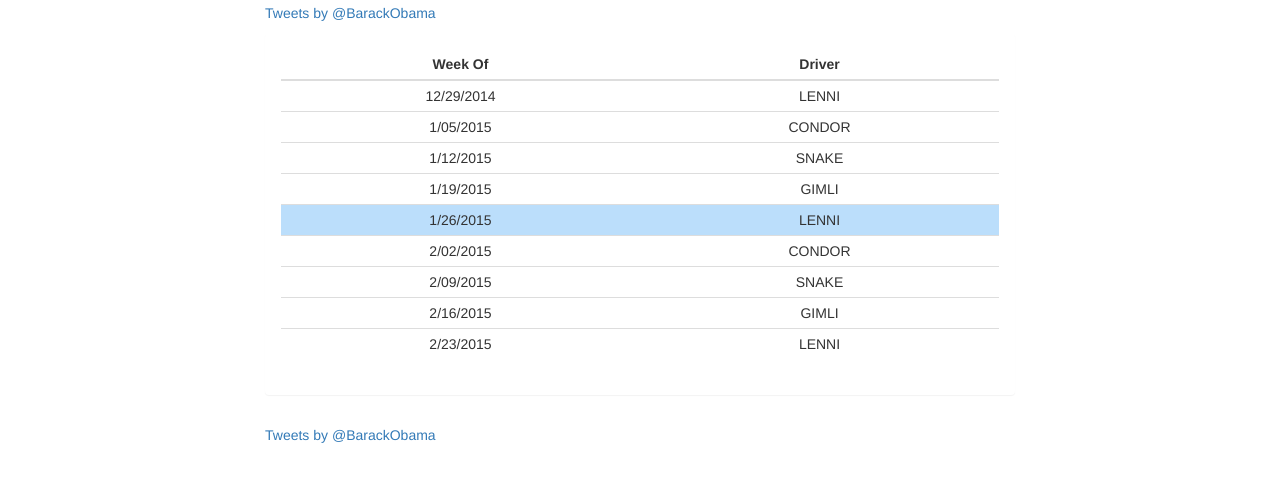
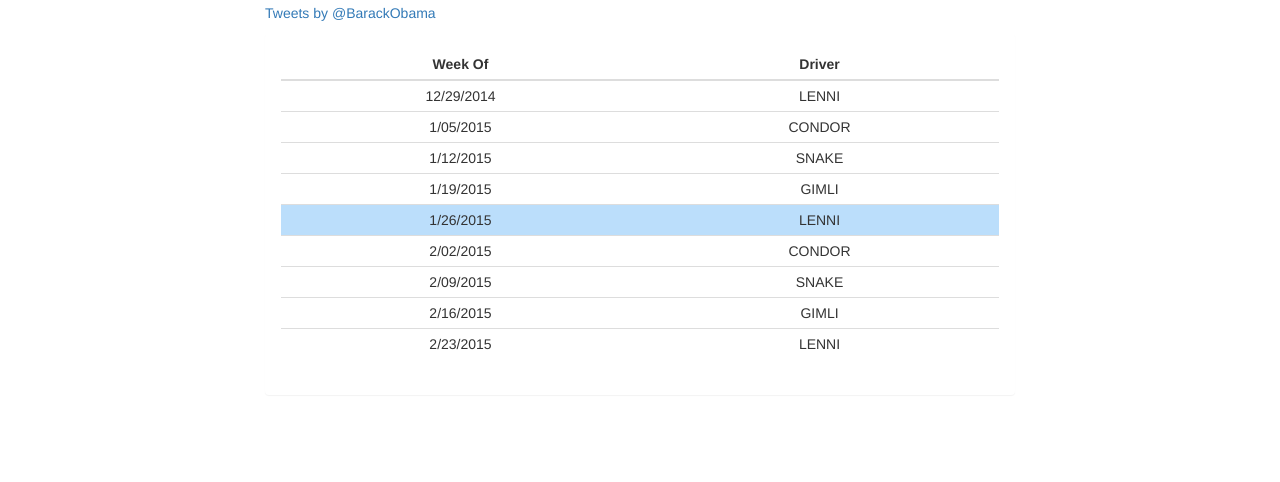
Before and after one commit to whodrivesthisweek/whodrivesthisweek.github.io, a plain HTML site: page index.html in a window 1280 px wide. Shown: the part 54-536 px from the top of the page. Drawn offline with nearby package versions, Linux system fonts and the light colour scheme.

Commit message:
Update index.html

```diff
--- a/index.html
+++ b/index.html
@@ -144,12 +144,6 @@
     <!-- Bottom images -->
     <div class="container spacer">
       <div class="row">
-        <div class="col-md-8 col-md-offset-2">
-          <div class="center-block">
-            <a class="twitter-timeline" data-dnt="true" href="https://twitter.com/BarackObama" data-widget-id="562739175938879488">Tweets by @BarackObama</a>
-            <script>!function(d,s,id){var js,fjs=d.getElementsByTagName(s)[0],p=/^http:/.test(d.location)?'http':'https';if(!d.getElementById(id)){js=d.createElement(s);js.id=id;js.src=p+"://platform.twitter.com/widgets.js";fjs.parentNode.insertBefore(js,fjs);}}(document,"script","twitter-wjs");</script>
-          </div>
-        </div>
 
         <div class="col-lg-8 col-md-8 col-sm-12 col-xs-12 hidden">
           <div class="panel">
```
